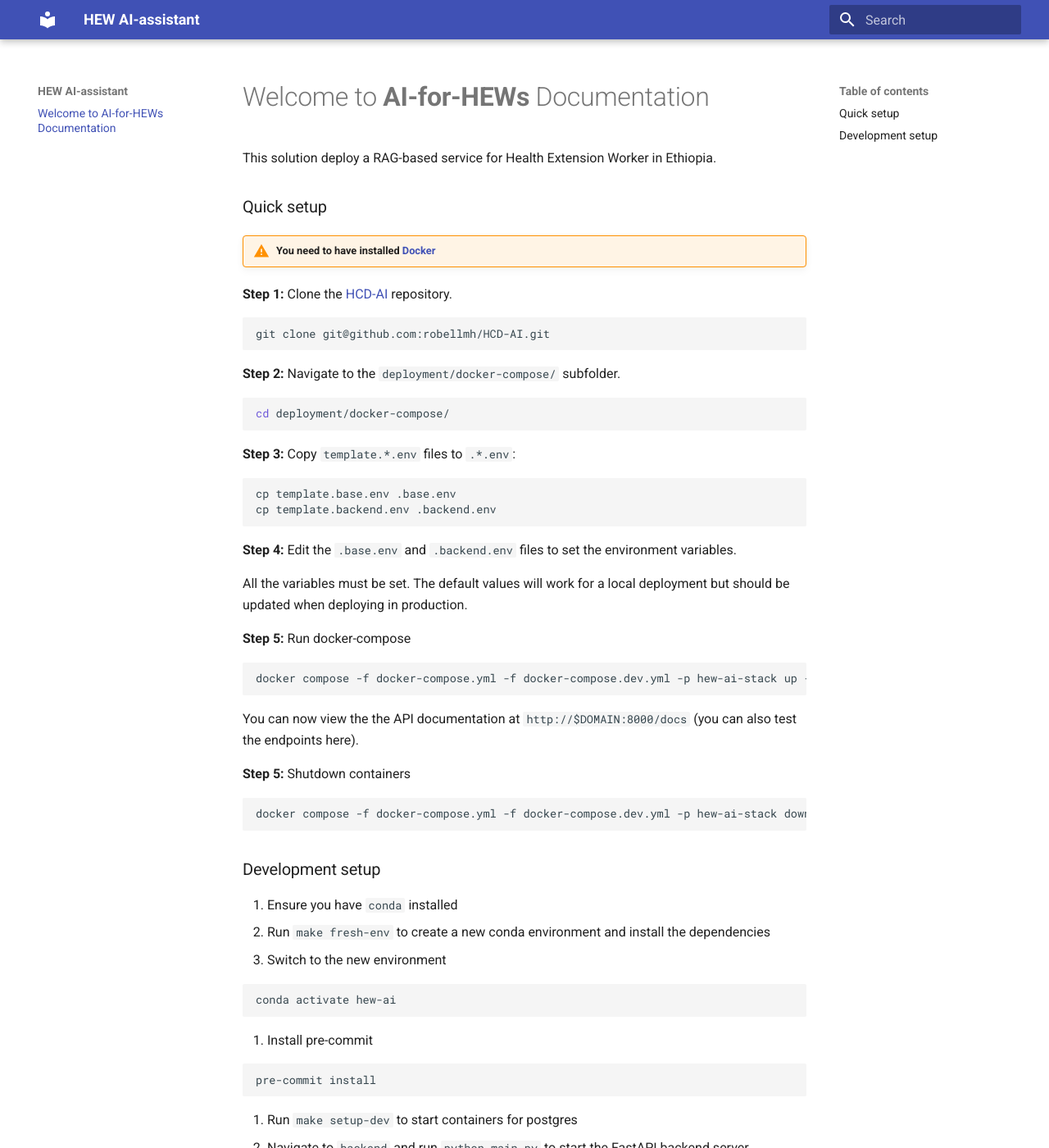
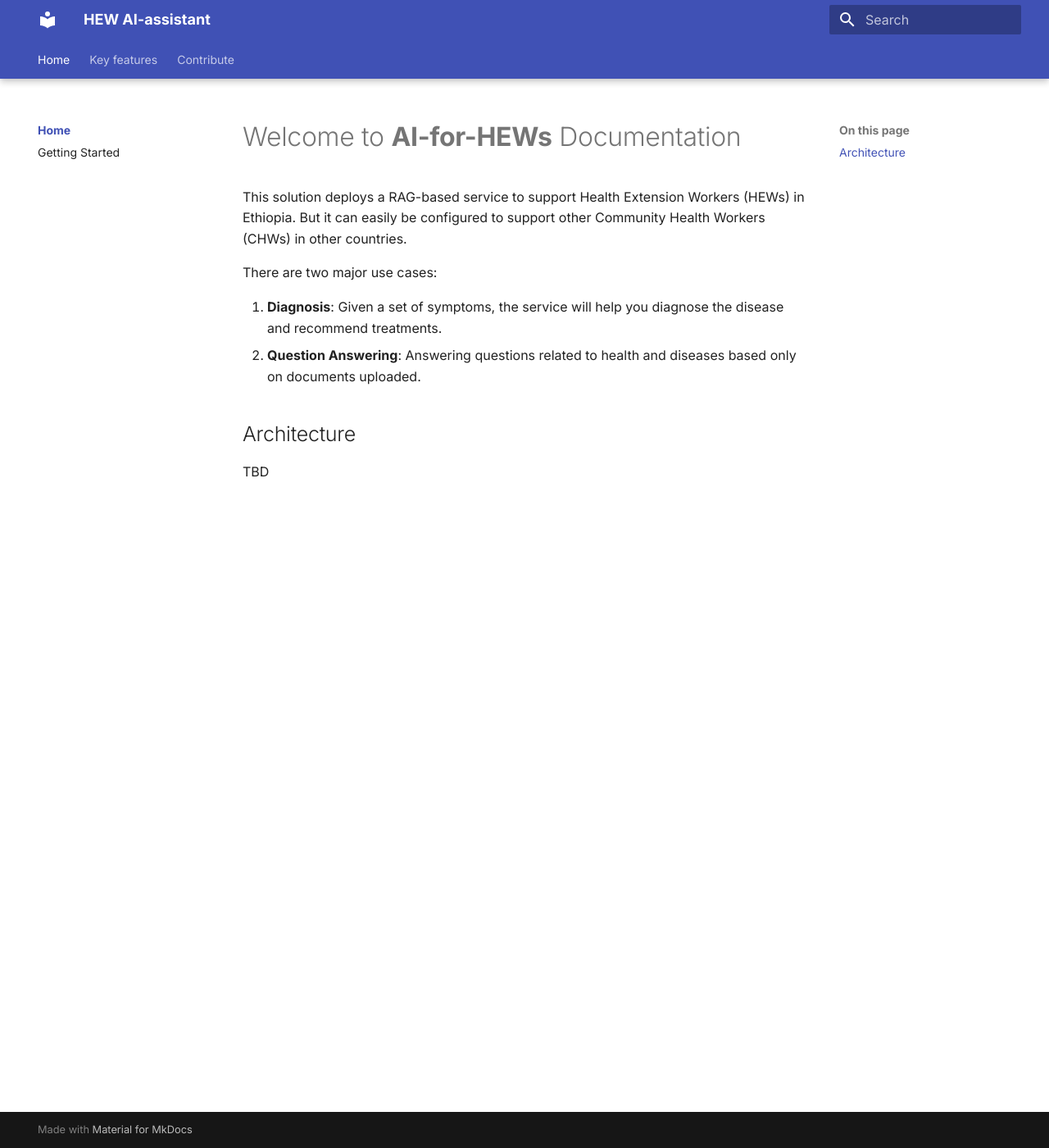
Before and after one commit to robellmh/HCD-AI, an MkDocs documentation site: the page built from docs/index.md, in a window 1280 px wide and 1400 px high. Shown: the whole window at 82% size. Built offline with MkDocs 1.6.1 and Material for MkDocs 9.7.7, drawn with Linux system fonts in a browser that asks for light colours; some of the changed text lies outside the part shown.

Commit message:
Chat docs (#27)
* docs take 1

* updated docs for chat

* fix formatting

* fixes from PR

* Added doc management documentation to mkdocs (#31)

* Added doc management documentation to mkdocs

* Remove search diagram + edit ingestion diagram

* Tidy up notes at page bottom

---------

Co-authored-by: Mark Botterill <97025274+markbotterill@users.noreply.github.com>

````diff
--- a/docs/index.md
+++ b/docs/index.md
@@ -1,66 +1,14 @@
 # Welcome to **AI-for-HEWs** Documentation
 
-This solution deploy a RAG-based service for Health Extension Worker in Ethiopia.
+This solution deploys a RAG-based service to support Health Extension Workers (HEWs) in Ethiopia. But it can easily
+be configured to support other Community Health Workers (CHWs) in other countries.
+
+There are two major use cases:
+
+1. **Diagnosis**: Given a set of symptoms, the service will help you diagnose the disease and recommend treatments.
+2. **Question Answering**: Answering questions related to health and diseases based only on documents uploaded.
 
 
-### Quick setup
+## Architecture
 
-!!! warning "You need to have installed [Docker](https://docs.docker.com/get-docker/)"
-
-**Step 1:** Clone the [HCD-AI](git@github.com:robellmh/HCD-AI.git) repository.
-
-```shell
-git clone git@github.com:robellmh/HCD-AI.git
-```
-
-**Step 2:** Navigate to the `deployment/docker-compose/` subfolder.
-
-```shell
-cd deployment/docker-compose/
-```
-
-**Step 3:** Copy `template.*.env` files to `.*.env`:
-
-```shell
-cp template.base.env .base.env
-cp template.backend.env .backend.env
-```
-
-**Step 4:** Edit the `.base.env` and `.backend.env` files to set the environment variables.
-
-All the variables must be set. The default values will work for a local deployment but should
-be updated when deploying in production.
-
-**Step 5:** Run docker-compose
-
-```shell
-docker compose -f docker-compose.yml -f docker-compose.dev.yml -p hew-ai-stack up -d --build
-```
-
-You can now view the the API documentation at
-`http://$DOMAIN:8000/docs` (you can also test the endpoints here).
-
-**Step 5:** Shutdown containers
-
-```shell
-docker compose -f docker-compose.yml -f docker-compose.dev.yml -p hew-ai-stack down
-```
-
-### Development setup
-
-1. Ensure you have `conda` installed
-2. Run `make fresh-env` to create a new conda environment and install the dependencies
-3. Switch to the new environment
-
-```shell
-conda activate hew-ai
-```
-
-4. Install pre-commit
-
-```shell
-pre-commit install
-```
-
-5. Run `make setup-dev` to start containers for postgres
-6. Navigate to `backend` and run `python main.py` to start the FastAPI backend server
+TBD
--- a/mkdocs.yml
+++ b/mkdocs.yml
@@ -3,7 +3,56 @@ site_description: "Ethiopian HEW AI-assistant Documentation"
 site_url: https://localhost:8001
 theme:
   name: material
+  font:
+    text: "Inter"
+    code: "Roboto Mono"
+  features:
+    - navigation.tabs
+    - navigation.tabs.sticky
+    - content.code.annotate
+    - content.code.copy
+    - navigation.sections
+    - navigation.indexes
+    - navigation.top
+nav:
+  - Home:
+    - index.md
+    - Getting Started: getting-started.md
+  - Key features:
+    - Components: components/index.md
+    - Question-Answering: components/chat.md
+    - Document Management: components/doc-management.md
+  - Contribute:
+    - Setup: contribute/dev-setup.md
+
 markdown_extensions:
   - admonition
   - pymdownx.details
+  - pymdownx.superfences:
+      custom_fences:
+        - name: mermaid
+          class: mermaid
+          format: !!python/name:pymdownx.superfences.fence_code_format
+  - pymdownx.tasklist:
+      custom_checkbox: true
+  - attr_list
+  - md_in_html
+  - def_list
+  - pymdownx.emoji:
+      emoji_index: !!python/name:material.extensions.emoji.twemoji
+      emoji_generator: !!python/name:material.extensions.emoji.to_svg
+  - toc:
+      title: On this page
+  - pymdownx.highlight:
+      anchor_linenums: true
+      line_spans: __span
+      pygments_lang_class: true
+  - pymdownx.inlinehilite
+  - pymdownx.snippets
   - pymdownx.superfences
+plugins:
+  - glightbox
+  - search
+  - blog:
+      post_excerpt: required
+  - open-in-new-tab
````
Also changed, not shown: docs/blog/index.md (added, +1 -0 lines), docs/components/chat.md (added, +31 -0 lines), docs/components/doc-management.md (added, +20 -0 lines), docs/components/index.md (added, +24 -0 lines), docs/contribute/dev-setup.md (added, +125 -0 lines), docs/getting-started.md (added, +56 -0 lines), 2 other files.
